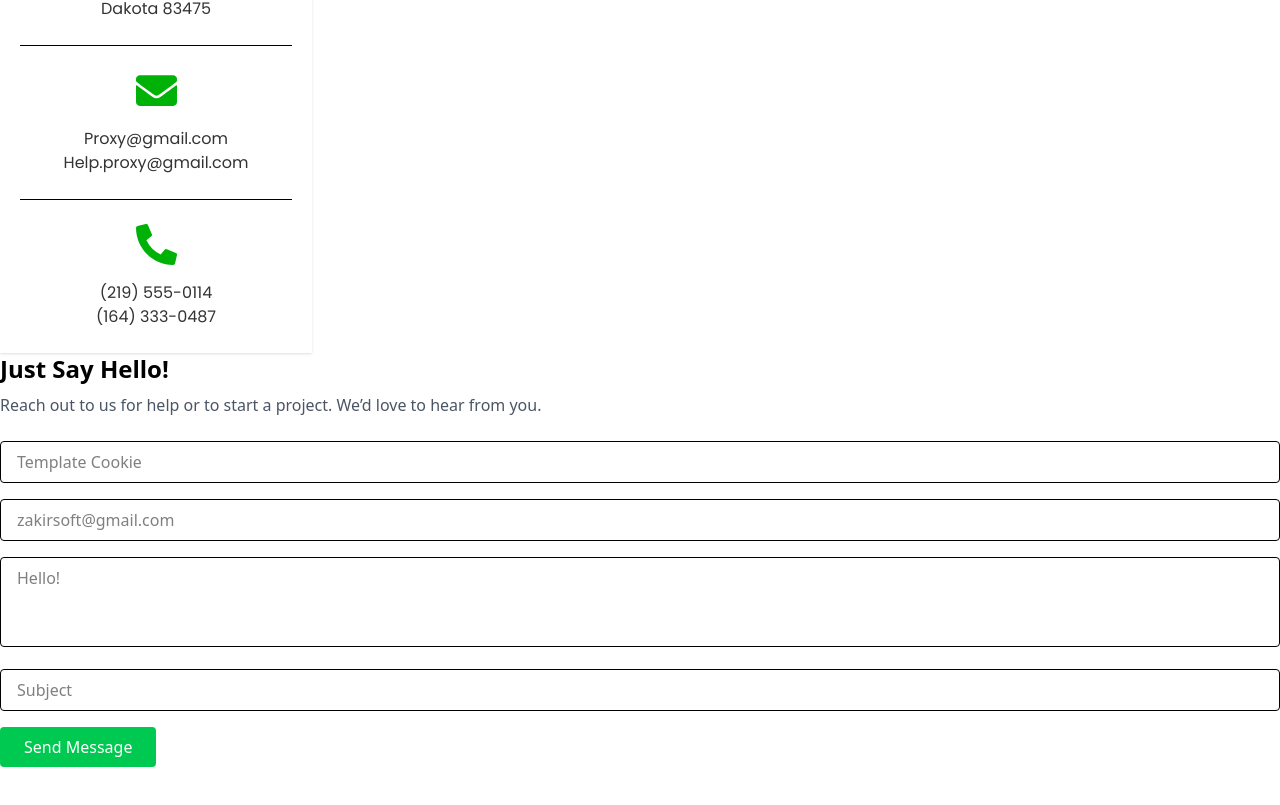
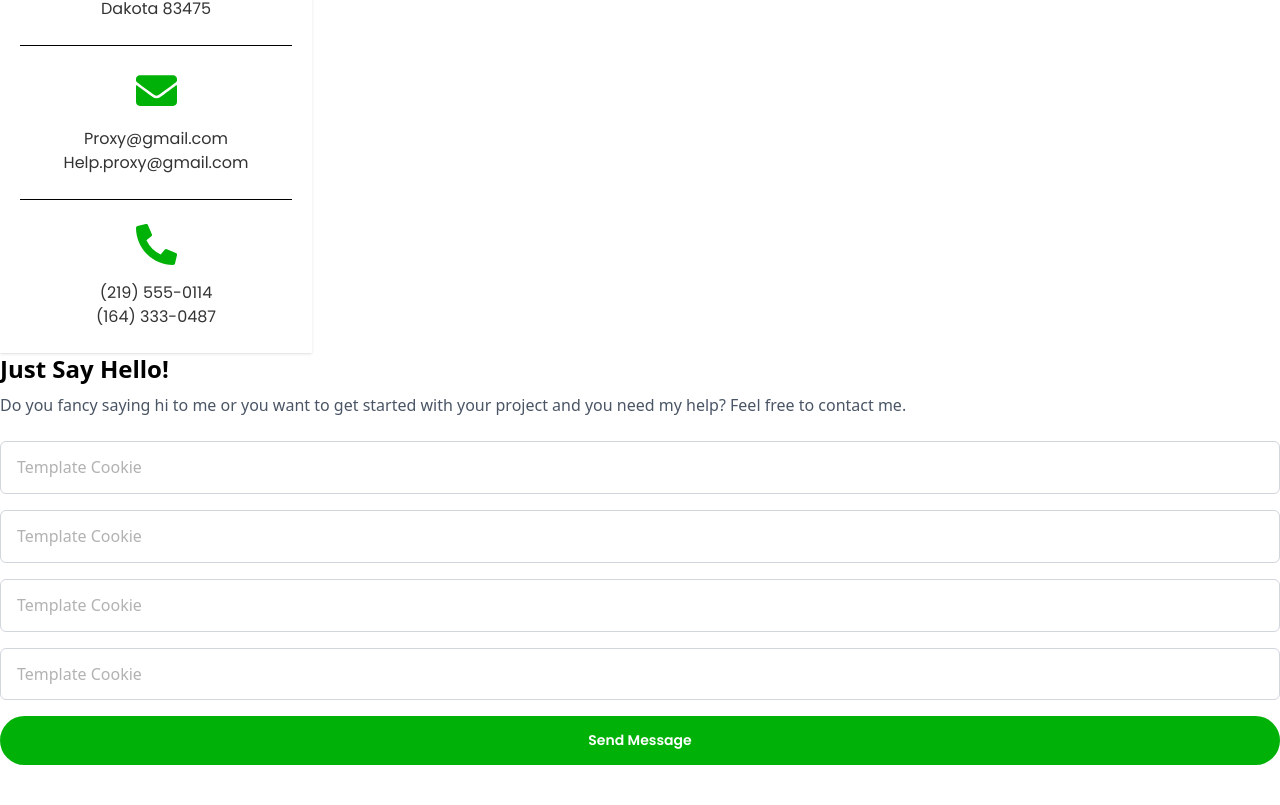
Before and after one commit to remenisite/E-commarce-Ecobazar, a Next.js app in the folder client/: page /contact in a window 1280 px wide. Shown: the part 623-1428 px from the top of the page. Built offline with nearby package versions, Linux system fonts and the light colour scheme.

Commit message:
chnage comtact

```diff
--- a/client/app/components/contact/RightSection.jsx
+++ b/client/app/components/contact/RightSection.jsx
@@ -1,4 +1,6 @@
 import React from "react";
+import Input from "../ui/Input";
+import Button from "../ui/Button";
 
 const RightSection = () => {
   return (
@@ -6,42 +8,18 @@ const RightSection = () => {
 
       <div>
 
-        <h2 className="text-2xl font-semibold mb-2">Just Say Hello!</h2>{" "}
+        <h2 className="text-2xl font-semibold mb-2">Just Say Hello!</h2>
         <p className="text-gray-600 mb-6">
-          {" "}
-          Reach out to us for help or to start a project. We’d love to hear from
-          you.{" "}
-        </p>{" "}
+Do you fancy saying hi to me or you want to get started with your project and you need my help? Feel free to contact me.
+        </p>
         <form className="space-y-4">
-          {" "}
-          <input
-            type="text"
-            placeholder="Template Cookie"
-            className="w-full border px-4 py-2 rounded outline-none"
-          />{" "}
-          <input
-            type="email"
-            placeholder="zakirsoft@gmail.com"
-            className="w-full border px-4 py-2 rounded outline-none"
-          />{" "}
-          <textarea
-            rows="3"
-            placeholder="Hello!"
-            className="w-full border px-4 py-2 rounded outline-none resize-none"
-          />{" "}
-          <input
-            type="text"
-            placeholder="Subject"
-            className="w-full border px-4 py-2 rounded outline-none"
-          />{" "}
-          <button
-            type="submit"
-            className="bg-green-500 text-white px-6 py-2 rounded hover:bg-green-600 transition"
-          >
-            {" "}
-            Send Message{" "}
-          </button>{" "}
-        </form>{" "}
+          <Input type="text" size="md" placeholder="Template Cookie" />
+          <Input placeholder="Template Cookie" />
+          <Input placeholder="Template Cookie" />
+          <Input placeholder="Template Cookie" />
+          <Button >Send Message</Button>
+
+        </form>
       </div>
     </>
   );
--- a/client/app/components/layout/Navbar.js
+++ b/client/app/components/layout/Navbar.js
@@ -16,7 +16,7 @@ const Navbar = () => {
       <nav className="w-full bg-white border-b">
         <div className="container">
           <div className="container flex items-center justify-between py-[27px] gap-4">
-            <Link href="#"><Image src="/images/main-logo.png"width={200}  height={200} alt="navbar-logo" /></Link>
+            <Link href="/"><Image src="/images/main-logo.png"width={200}  height={200} alt="navbar-logo" /></Link>
             <div className="hidden rounded-[6px] md:flex border border-gray-300 flex-1 max-w-xl mx-6">
               <IoSearchOutline className="text-[20px] " />
               <input
@@ -98,7 +98,6 @@ const Navbar = () => {
                       href={"/contact"}
                       className="text-[14px] font-medium font-main text-[#666666] flex items-center gap-1"
                     >
-                      {" "}
                       Contact Us
                     </Link>
                   </li>
--- a/client/app/components/ui/Button.js
+++ b/client/app/components/ui/Button.js
@@ -3,7 +3,7 @@ import React from "react";
 const baseStyles ="w-full inline-flex cursor-pointer items-center justify-center font-medium rounded-full transition-colors focus:outline-none focus:ring-2 focus:ring-offset-2";
 
 const variants = {
-  primary: "bg-green text-white hover:bg-blue-700 focus:ring-blue-500",
+  primary: "bg-green text-white hover:bg-green-400 focus:ring-blue-500",
   secondary: "bg-[#F2F2F2] hover:bg-gray-200 focus:ring-gray-500",
   outline:
     "border border-gray-300 text-gray-700 hover:bg-gray-100 focus:ring-gray-400",
--- a/client/app/components/ui/Input.js
+++ b/client/app/components/ui/Input.js
@@ -1,10 +1,10 @@
 import React from "react";
 
-const baseStyles = "w-[472px] rounded-[6px] border px-[16px] py-[14px] text-sm transition focus:outline-none focus:ring-2";
+const baseStyles = "w-full rounded-[6px] border px-[16px] py-[14px] text-sm transition focus:outline-none focus:ring-2";
 
 const sizes = {
   sm: "px-3 py-1.5 text-sm",
-  md: "px-3 py-2 text-sm",
+  md: " text-[16px] font-normal font-medium text-[#666666]",
   lg: "px-4 py-3 text-base",
 };
 
@@ -49,15 +49,13 @@ const Input = ({
           ${
             error
               ? "border-red-500 focus:ring-red-500"
-              : "border-gray-300 focus:ring-blue-500"
+              : "border-gray-300 focus:ring-[#00B207]"
           }
           ${disabled ? "bg-gray-100 cursor-not-allowed" : ""}
           ${className}
         `}
         {...props}
       />
-
-      {/* Helper / Error Text */}
       {(helperText || error) && (
         <p
           className={`mt-1 text-xs ${error ? "text-red-600" : "text-gray-500"}`}
```
Also changed, not shown: client/app/components/contact/LeftSection.jsx (+2 -8 lines).
